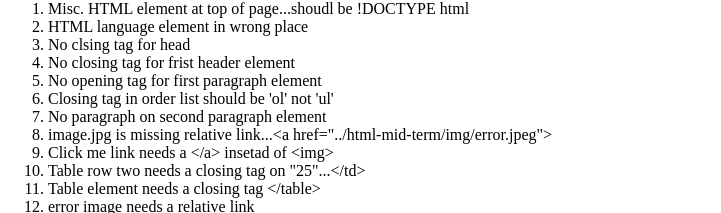
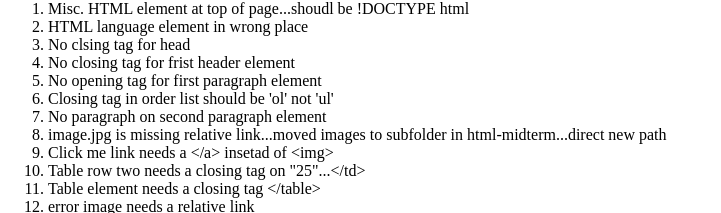
Before and after one commit to zotu4246/zotu4246.github.io, a plain HTML site: page html-mid-term/html-midterm.html in a window 1280 px wide. Shown: the part 1203-1416 px from the top of the page, without its empty margins (0-721 px from the left). Drawn offline with Linux system fonts and the light colour scheme.

Commit message:
updated ordered list

```diff
--- a/html-mid-term/html-midterm.html
+++ b/html-mid-term/html-midterm.html
@@ -73,8 +73,8 @@
       <li>Closing tag in order list should be 'ol' not 'ul'</li>
       <li>No paragraph on second paragraph element</li>
       <li>
-        image.jpg is missing relative link...&lt;a
-        href="../html-mid-term/img/error.jpeg"&gt;
+        image.jpg is missing relative link...moved images to subfolder in
+        html-midterm...direct new path
       </li>
       <li>Click me link needs a &lt;/a&gt; insetad of &lt;img&gt;</li>
       <li>Table row two needs a closing tag on "25"...&lt;/td&gt;</li>
```
